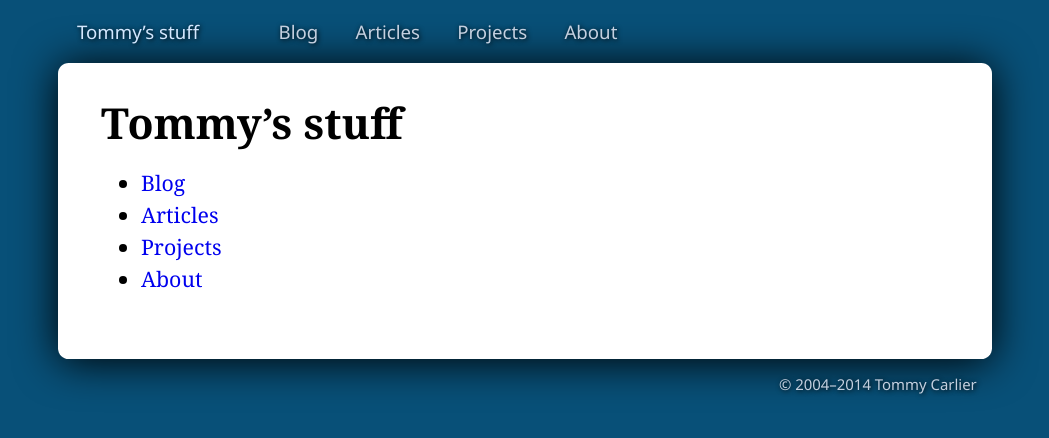
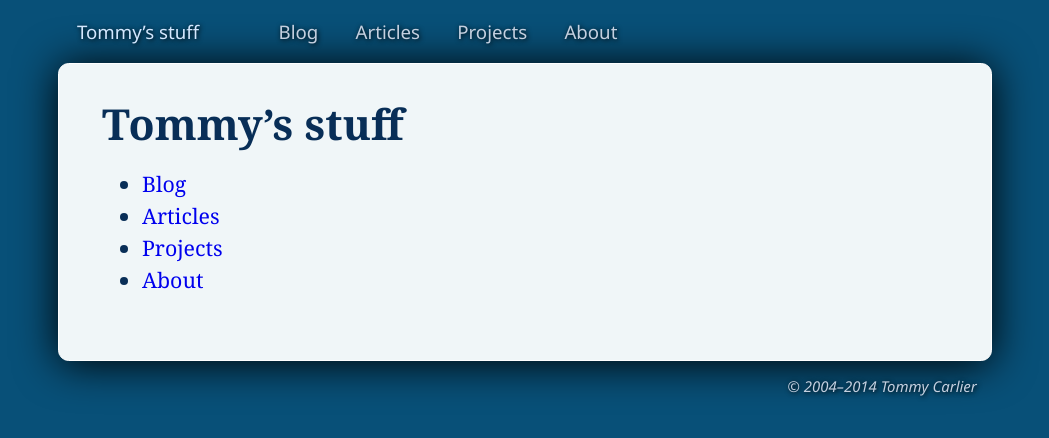
Before and after one commit to tommy-carlier/www.tcx.be, a Jekyll site: the page built from index.html, in a window 1280 px wide. Shown: the top 438 px of the page, without its empty margins (115-1164 px from the left). Built offline with Jekyll 4.4.1, drawn with Linux system fonts in a browser that asks for light colours.

Commit message:
Additional style definitions

```diff
--- a/assets/_sass/style-vars.sass
+++ b/assets/_sass/style-vars.sass
@@ -6,7 +6,6 @@ $frame-highlight-color: #D4E8FF
 $frame-highlight-shadow: 0 0 10px #FFF
 
 $content-font: normal 16pt/150% Georgia, serif
-$content-background: #FFF
-$content-text-color: #000
-$content-box-shadow: 0 0.1em 2em #000
-$content-border-radius: 0.5em
+$content-background: #F0F6F8
+$content-text-color: #082E57
+$content-border-color: #FFF
--- a/assets/site.sass
+++ b/assets/site.sass
@@ -43,14 +43,16 @@ body
     text-align: right
     text-shadow: $frame-text-shadow
     font-size: 80%
+    font-style: italic
     padding: 0.5em 1em
 
 .content
   background: $content-background
   color: $content-text-color
   font: $content-font
-  box-shadow: $content-box-shadow
-  border-radius: $content-border-radius
+  border: solid 1px $content-border-color
+  border-radius: 0.5em
+  box-shadow: 0 0.1em 2em #000
   padding: 2em
 
 a
```
